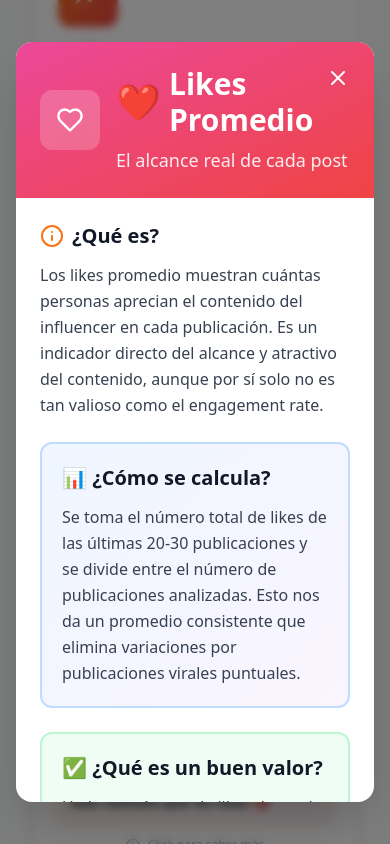
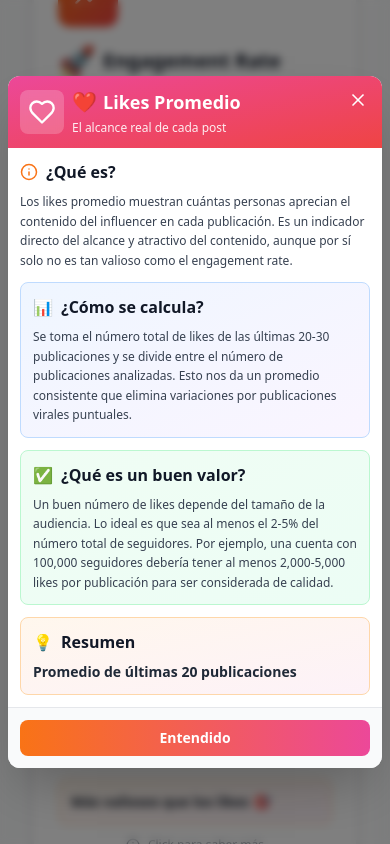
Before and after one commit to sarams-frontend/instagram-analytics, a React (Vite) app: page / in a window 390 px wide. Both pictures are taken after a click on the element 195 px from the left and 1254 px from the top of the page. Shown: the part 832-1676 px from the top of the page. Built offline with nearby package versions, Linux system fonts and the light colour scheme; no server answers; the HTML template or start-up script is replaced by a standard one; what axios-retry would draw is missing.

Commit message:
feat: Modal responsive sin scroll - grid 2 columnas en desktop, contenido compacto

```diff
--- a/src/components/MetricsGuide.tsx
+++ b/src/components/MetricsGuide.tsx
@@ -62,75 +62,84 @@ const MetricModal: React.FC<MetricModalProps> = ({ isOpen, onClose, metric }) =>
 
   return (
     <div
-      className="fixed inset-0 bg-black/50 backdrop-blur-sm z-50 flex items-center justify-center p-4"
+      className="fixed inset-0 bg-black/50 backdrop-blur-sm z-50 flex items-center justify-center p-2 sm:p-4 overflow-y-auto"
       onClick={onClose}
     >
       <div
-        className="bg-white rounded-2xl shadow-2xl max-w-2xl w-full max-h-[90vh] overflow-y-auto"
+        className="bg-white rounded-xl sm:rounded-2xl shadow-2xl w-full max-w-4xl my-4"
         onClick={(e) => e.stopPropagation()}
       >
-        {/* Header */}
-        <div className={`bg-gradient-to-br ${metric.gradient} p-6 text-white rounded-t-2xl relative`}>
+        {/* Header - Compacto y responsive */}
+        <div className={`bg-gradient-to-br ${metric.gradient} p-3 sm:p-4 text-white rounded-t-xl sm:rounded-t-2xl relative`}>
           <button
             onClick={onClose}
-            className="absolute top-4 right-4 p-2 hover:bg-white/20 rounded-lg transition-colors"
+            className="absolute top-2 right-2 sm:top-3 sm:right-3 p-1.5 sm:p-2 hover:bg-white/20 rounded-lg transition-colors"
+            aria-label="Cerrar"
           >
-            <X size={24} />
+            <X size={20} className="sm:hidden" />
+            <X size={24} className="hidden sm:block" />
           </button>
 
-          <div className="flex items-center gap-4">
-            <div className="p-4 bg-white/20 rounded-xl backdrop-blur-sm">
+          <div className="flex items-center gap-2 sm:gap-3 pr-8">
+            <div className="p-2 sm:p-3 bg-white/20 rounded-lg backdrop-blur-sm flex-shrink-0">
               {metric.icon}
             </div>
-            <div>
-              <div className="flex items-center gap-2 mb-2">
-                <span className="text-4xl">{metric.emoji}</span>
-                <h2 className="text-3xl font-bold">{metric.title}</h2>
+            <div className="min-w-0 flex-1">
+              <div className="flex items-center gap-1.5 sm:gap-2 mb-1">
+                <span className="text-xl sm:text-2xl flex-shrink-0">{metric.emoji}</span>
+                <h2 className="text-lg sm:text-xl lg:text-2xl font-bold truncate">{metric.title}</h2>
               </div>
-              <p className="text-white/90 text-lg">{metric.tagline}</p>
+              <p className="text-white/90 text-xs sm:text-sm lg:text-base line-clamp-2">{metric.tagline}</p>
             </div>
           </div>
         </div>
 
-        {/* Content */}
-        <div className="p-6 space-y-6">
+        {/* Content - Grid responsive de 2 columnas en desktop */}
+        <div className="p-3 sm:p-4 lg:p-6">
+          <div className="grid grid-cols-1 lg:grid-cols-2 gap-3 sm:gap-4">
             {/* Descripción */}
-          <div>
-            <h3 className="text-xl font-bold text-gray-900 mb-3 flex items-center gap-2">
-              <Info className="text-orange-500" size={24} />
-              ¿Qué es?
+            <div className="lg:col-span-2">
+              <h3 className="text-base sm:text-lg font-bold text-gray-900 mb-2 flex items-center gap-2">
+                <Info className="text-orange-500 flex-shrink-0" size={18} />
+                <span>¿Qué es?</span>
               </h3>
-            <p className="text-gray-700 leading-relaxed">{metric.description}</p>
+              <p className="text-gray-700 text-xs sm:text-sm leading-relaxed">{metric.description}</p>
             </div>
 
             {/* Cómo se calcula */}
-          <div className="bg-gradient-to-br from-blue-50 to-purple-50 rounded-xl p-5 border-2 border-blue-200">
-            <h3 className="text-xl font-bold text-gray-900 mb-3 flex items-center gap-2">
-              📊 ¿Cómo se calcula?
+            <div className="bg-gradient-to-br from-blue-50 to-purple-50 rounded-lg p-3 sm:p-4 border border-blue-200">
+              <h3 className="text-base sm:text-lg font-bold text-gray-900 mb-2 flex items-center gap-2">
+                <span className="text-base sm:text-lg">📊</span>
+                <span>¿Cómo se calcula?</span>
               </h3>
-            <p className="text-gray-700 leading-relaxed">{metric.howToCalculate}</p>
+              <p className="text-gray-700 text-xs sm:text-sm leading-relaxed">{metric.howToCalculate}</p>
             </div>
 
             {/* Valores buenos */}
-          <div className="bg-gradient-to-br from-green-50 to-emerald-50 rounded-xl p-5 border-2 border-green-200">
-            <h3 className="text-xl font-bold text-gray-900 mb-3 flex items-center gap-2">
-              ✅ ¿Qué es un buen valor?
+            <div className="bg-gradient-to-br from-green-50 to-emerald-50 rounded-lg p-3 sm:p-4 border border-green-200">
+              <h3 className="text-base sm:text-lg font-bold text-gray-900 mb-2 flex items-center gap-2">
+                <span className="text-base sm:text-lg">✅</span>
+                <span>¿Qué es un buen valor?</span>
               </h3>
-            <p className="text-gray-700 leading-relaxed">{metric.goodValue}</p>
+              <p className="text-gray-700 text-xs sm:text-sm leading-relaxed">{metric.goodValue}</p>
             </div>
 
             {/* Valor actual */}
-          <div className="bg-gradient-to-br from-orange-50 to-pink-50 rounded-xl p-5 border-2 border-orange-200">
-            <h3 className="text-xl font-bold text-gray-900 mb-3">💡 Resumen</h3>
-            <p className="text-gray-800 font-semibold text-lg">{metric.value}</p>
+            <div className="lg:col-span-2 bg-gradient-to-br from-orange-50 to-pink-50 rounded-lg p-3 sm:p-4 border border-orange-200">
+              <h3 className="text-base sm:text-lg font-bold text-gray-900 mb-2 flex items-center gap-2">
+                <span className="text-base sm:text-lg">💡</span>
+                <span>Resumen</span>
+              </h3>
+              <p className="text-gray-800 font-semibold text-sm sm:text-base">{metric.value}</p>
+            </div>
           </div>
         </div>
 
-        {/* Footer */}
-        <div className="p-6 bg-gray-50 rounded-b-2xl border-t border-gray-200">
+        {/* Footer - Compacto */}
+        <div className="p-3 sm:p-4 bg-gray-50 rounded-b-xl sm:rounded-b-2xl border-t border-gray-200">
           <button
             onClick={onClose}
-            className="w-full bg-gradient-to-r from-orange-500 to-pink-500 text-white font-bold py-3 px-6 rounded-xl hover:shadow-lg transition-all duration-300 hover:-translate-y-0.5"
+            className="w-full bg-gradient-to-r from-orange-500 to-pink-500 text-white font-bold py-2 sm:py-3 px-4 sm:px-6 rounded-lg sm:rounded-xl hover:shadow-lg transition-all duration-300 hover:-translate-y-0.5 text-sm sm:text-base"
           >
             Entendido
           </button>
```
Lines whose indentation alone changed are shown as unchanged.
